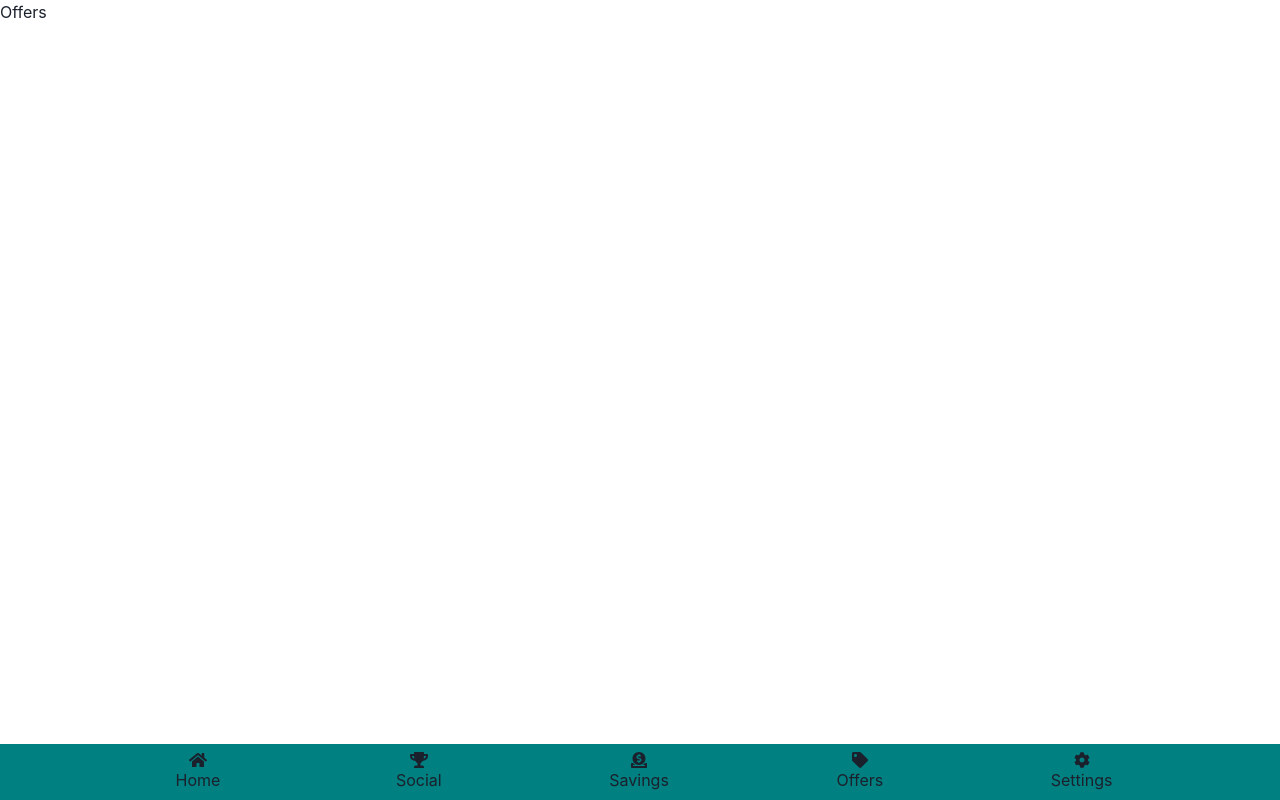
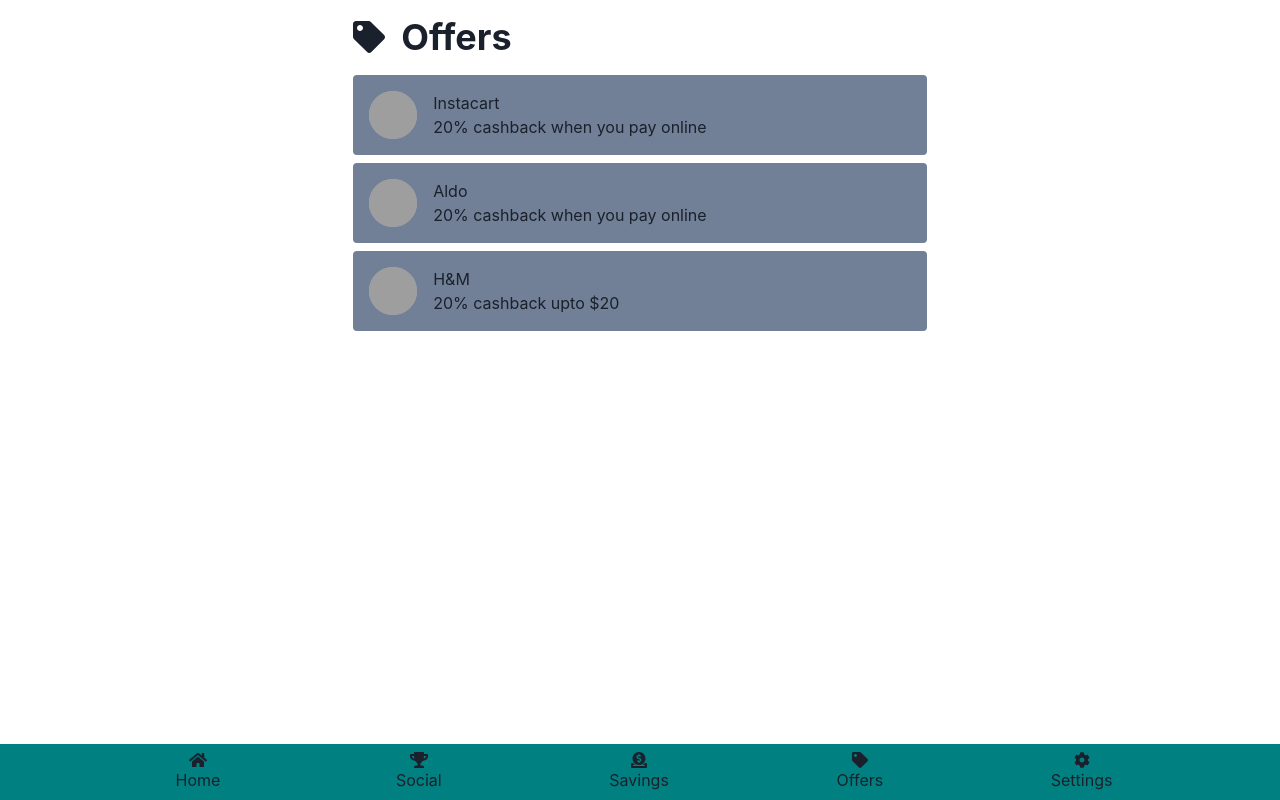
Before and after one commit to ishaanverma/pennapps-hack, a React (Create React App) app in the folder frontend/: page /offers in a window 1280 px wide. Built offline with nearby package versions, Linux system fonts and the light colour scheme; no server answers; sample sign-in values are in the browser's storage; grey boxes are pictures that could not be loaded.

Commit message:
Added offers user interface

```diff
--- a/frontend/src/pages/Offers.js
+++ b/frontend/src/pages/Offers.js
@@ -1,9 +1,49 @@
-import { Text } from "@chakra-ui/layout";
+import { Avatar } from "@chakra-ui/avatar";
+import { Heading, Box, Flex, Container, VStack, Text } from "@chakra-ui/layout";
+import { FontAwesomeIcon } from "@fortawesome/react-fontawesome";
 
 const Offers = () => {
-  return(
-    <Text>Offers</Text>
+  return (
+    <Container p={4}>
+      <Flex align="center" mb={4}>
+        <Box mr={4}>
+          <FontAwesomeIcon icon={["fas", "tag"]} size="2x" />
+        </Box>
+        <Heading>Offers</Heading>
+      </Flex>
+      <VStack>
+        <OfferCard
+          vendorName="Instacart"
+          source="https://pbs.twimg.com/profile_images/1326362477341282304/_-mW6X_x_400x400.jpg"
+          venderOffer="20% cashback when you pay online"
+        />
+        <OfferCard
+          vendorName="Aldo"
+          source="https://pbs.twimg.com/profile_images/903333253662228480/mJUkUOzW_400x400.jpg"
+          venderOffer="20% cashback when you pay online"
+        />
+        <OfferCard
+          vendorName="H&M"
+          source="https://scontent-lax3-2.xx.fbcdn.net/v/t1.18169-9/10649801_1504166349821613_415705308503646400_n.jpg?_nc_cat=1&ccb=1-5&_nc_sid=09cbfe&_nc_ohc=sqKnbW5x5NQAX_E7Ovz&_nc_ht=scontent-lax3-2.xx&oh=7bf6af7dd1305be2b7b6f0aceac24c0c&oe=6164ED61"
+          venderOffer="20% cashback upto $20"
+        />
+      </VStack>
+    </Container>
   );
-}
+};
+
+const OfferCard = ({ vendorName, venderOffer, source }) => {
+  return (
+    <Box bg="gray.500" p={4} w="100%" rounded={4}>
+      <Flex>
+        <Avatar mr={4} src={source}></Avatar>
+        <Flex direction="column">
+          <Text>{vendorName}</Text>
+          <Text>{venderOffer}</Text>
+        </Flex>
+      </Flex>
+    </Box>
+  );
+};
 
 export default Offers;
```
